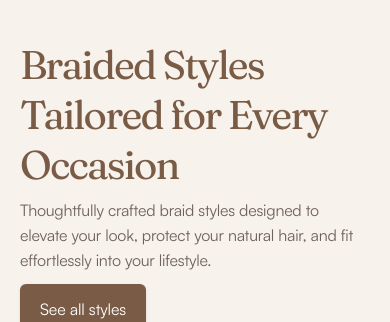
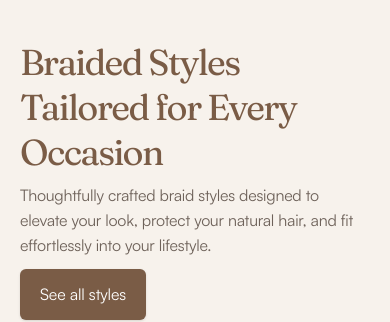
Before and after one commit to Chioma-Okeke/STYLESBYCLAIRE, a Next.js app: page / in a window 390 px wide. Shown: the top 322 px of the page. Built offline with nearby package versions, Linux system fonts and the light colour scheme.

Commit message:
feat: made the FAQ section responsive

```diff
--- a/components/home/faq-section.tsx
+++ b/components/home/faq-section.tsx
@@ -26,8 +26,8 @@ const FaqSection = () => {
 
                             return (
                                 <div key={faq.id} className="space-y-3">
-                                    <div className="text-primary flex items-center gap-3 w-fit cursor-pointer group" onClick={() => setShowAnswer(isOpen ? null : faq.id)}>
-                                        <p className={cn("rounded-full text-primary border border-border/10 py-3 px-5 bg-white/50 transition-all duration-300 group-hover:bg-primary group-hover:text-white max-w-100", {
+                                    <div className="text-primary flex items-center gap-3 lg:w-fit cursor-pointer group" onClick={() => setShowAnswer(isOpen ? null : faq.id)}>
+                                        <p className={cn("max-md:rounded-2xl rounded-full text-primary border border-border/10 py-3 px-5 bg-white/50 transition-all duration-300 group-hover:bg-primary group-hover:text-white max-md:max-w-3/5 max-w-100", {
                                             "bg-secondary/70": isOpen
                                         })}>{faq.question}</p>
                                         {
@@ -41,7 +41,7 @@ const FaqSection = () => {
 
                                     <div
                                         className={cn(
-                                            "relative max-w-110 ml-auto bg-white/80 rounded-2xl p-0 border border-border/30 overflow-hidden transform-gpu origin-top transition-all duration-500",
+                                            "relative max-md:max-w-4/5 max-w-110 ml-auto bg-white/80 rounded-2xl p-0 border border-border/30 overflow-hidden transform-gpu origin-top transition-all duration-500",
                                             {
                                                 // closed state
                                                 "max-h-0 opacity-0 scale-95 pointer-events-none": !isOpen,
--- a/components/home/services-section.tsx
+++ b/components/home/services-section.tsx
@@ -10,8 +10,8 @@ const ServicesSection = () => {
             <PaddingContainer>
                 <MaxContainer className="space-y-10">
                     <div className="flex flex-col lg:flex-row justify-between max-lg:gap-3 lg:items-end">
-                        <div className="max-w-lg space-y-2">
-                            <h1 className="font-heading text-[40px] text-primary leading-tight">Braided Styles Tailored for Every Occasion</h1>
+                        <div className="max-w-xl space-y-2">
+                            <h1 className="font-heading text-4xl lg:text-[55px] text-primary leading-tight">Braided Styles Tailored for Every Occasion</h1>
                             <p className="lg:text-lg">Thoughtfully crafted braid styles designed to elevate your look, protect your natural hair, and fit effortlessly into your lifestyle.</p>
                         </div>
                         <Link href="/catalog" className="bg-primary w-fit text-white shadow-sm px-5 py-3 rounded-sm hover:bg-primary-dark hover:shadow-lg transition-colors duration-300 ease-in-out">
```
